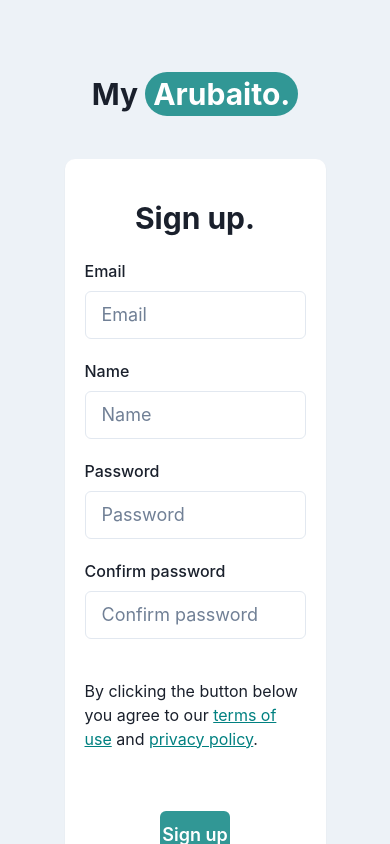
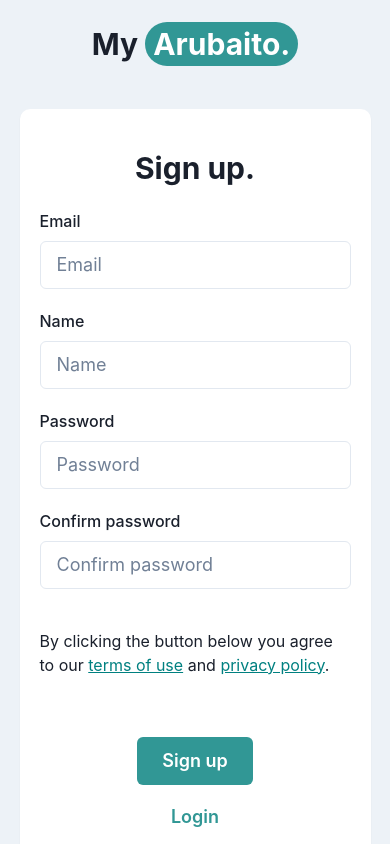
Before and after one commit to RochaLS/my-arubaito-front, a Next.js app: page /signup in a window 390 px wide. Shown: the top 844 px of the page. Built offline with nearby package versions, Linux system fonts and the light colour scheme.

Commit message:
make sign up properly responsive

```diff
--- a/src/app/signup/page.tsx
+++ b/src/app/signup/page.tsx
@@ -89,7 +89,7 @@
   }
 
   return (
-    <Box p={50}>
+    <Box p={[0, 50]}>
       <Flex flexDir="column" w="100%" h="100%" justify="center" align="center">
         <Logo />
         <AuthForm
```
